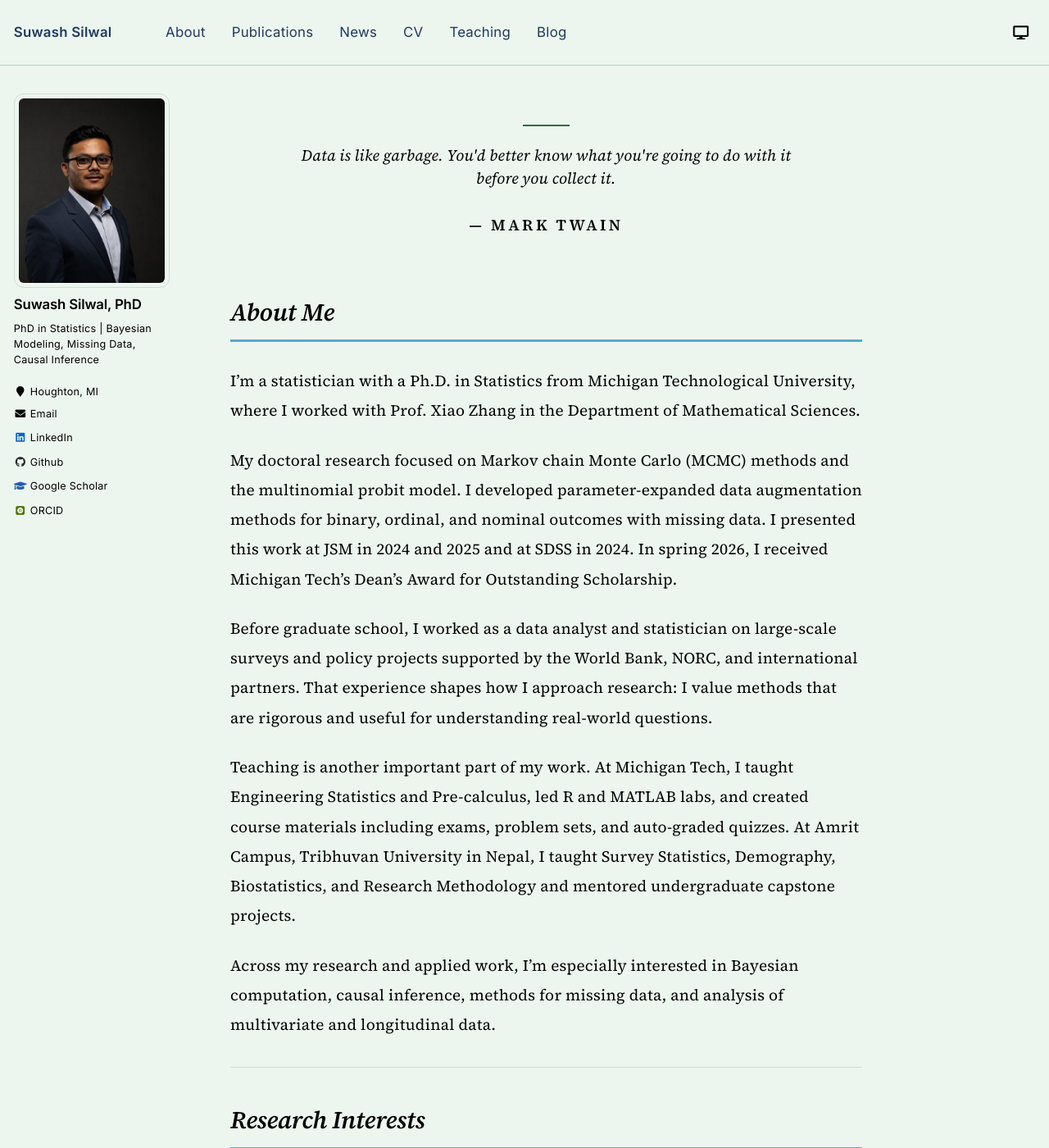
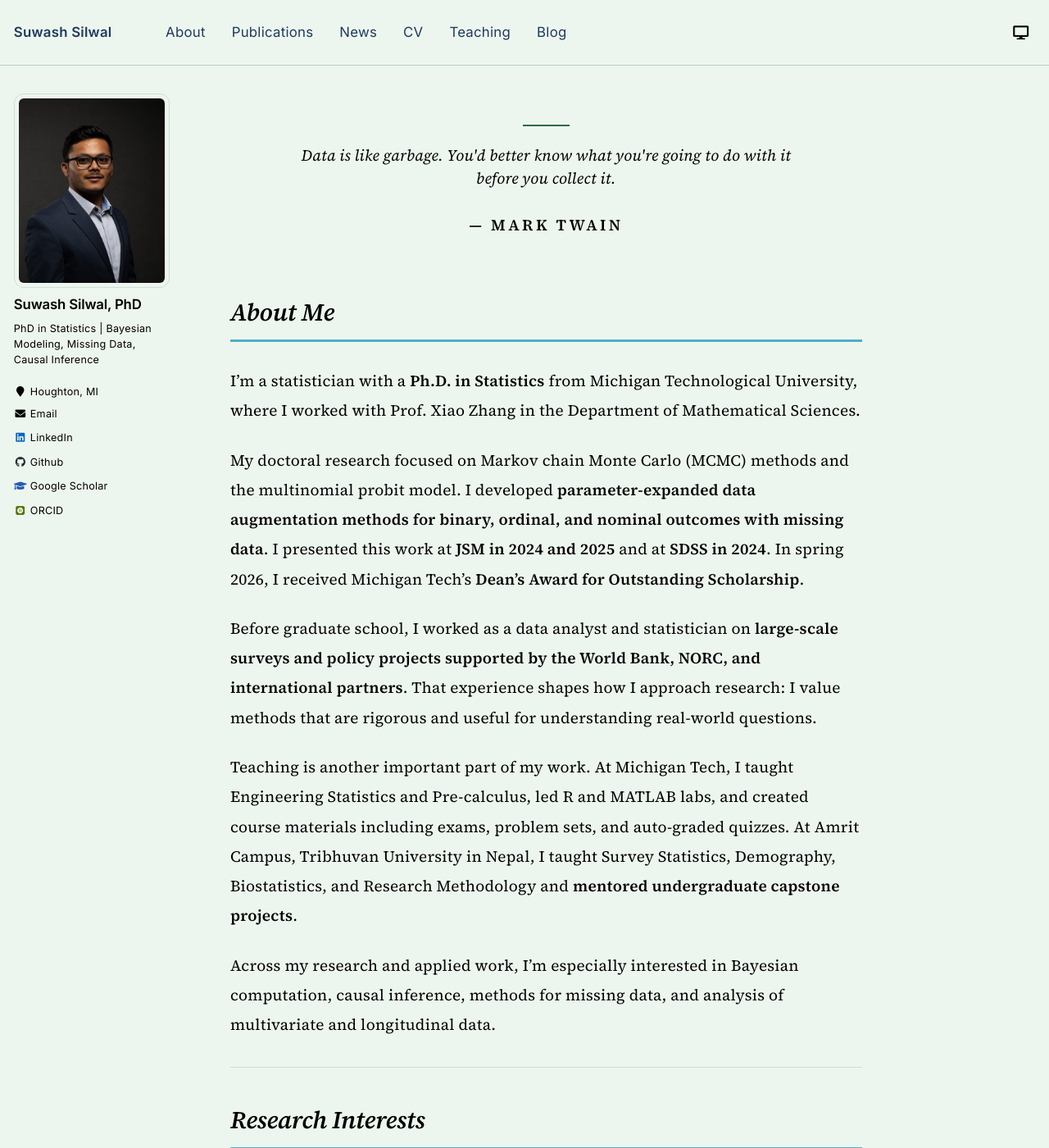
Before and after one commit to ssilwal050/ssilwal050.github.io, a Jekyll site: the page built from _pages/about.md, in a window 1280 px wide and 1400 px high. Shown: the whole window at 82% size. Built offline with Jekyll 4.4.1, drawn with Linux system fonts in a browser that asks for light colours; some web fonts are replaced.

Commit message:
Bold selected phrases in homepage About Me

```diff
--- a/_pages/about.md
+++ b/_pages/about.md
@@ -77,13 +77,13 @@ redirect_from:
 
 ## About Me
 
-I’m a statistician with a Ph.D. in Statistics from Michigan Technological University, where I worked with Prof. Xiao Zhang in the Department of Mathematical Sciences.
+I’m a statistician with a **Ph.D. in Statistics** from Michigan Technological University, where I worked with Prof. Xiao Zhang in the Department of Mathematical Sciences.
 
-My doctoral research focused on Markov chain Monte Carlo (MCMC) methods and the multinomial probit model. I developed parameter-expanded data augmentation methods for binary, ordinal, and nominal outcomes with missing data. I presented this work at JSM in 2024 and 2025 and at SDSS in 2024. In spring 2026, I received Michigan Tech’s Dean’s Award for Outstanding Scholarship.
+My doctoral research focused on Markov chain Monte Carlo (MCMC) methods and the multinomial probit model. I developed **parameter-expanded data augmentation methods for binary, ordinal, and nominal outcomes with missing data**. I presented this work at **JSM in 2024 and 2025** and at **SDSS in 2024**. In spring 2026, I received Michigan Tech’s **Dean’s Award for Outstanding Scholarship**.
 
-Before graduate school, I worked as a data analyst and statistician on large-scale surveys and policy projects supported by the World Bank, NORC, and international partners. That experience shapes how I approach research: I value methods that are rigorous and useful for understanding real-world questions.
+Before graduate school, I worked as a data analyst and statistician on **large-scale surveys and policy projects supported by the World Bank, NORC, and international partners**. That experience shapes how I approach research: I value methods that are rigorous and useful for understanding real-world questions.
 
-Teaching is another important part of my work. At Michigan Tech, I taught Engineering Statistics and Pre-calculus, led R and MATLAB labs, and created course materials including exams, problem sets, and auto-graded quizzes. At Amrit Campus, Tribhuvan University in Nepal, I taught Survey Statistics, Demography, Biostatistics, and Research Methodology and mentored undergraduate capstone projects.
+Teaching is another important part of my work. At Michigan Tech, I taught Engineering Statistics and Pre-calculus, led R and MATLAB labs, and created course materials including exams, problem sets, and auto-graded quizzes. At Amrit Campus, Tribhuvan University in Nepal, I taught Survey Statistics, Demography, Biostatistics, and Research Methodology and **mentored undergraduate capstone projects**.
 
 Across my research and applied work, I’m especially interested in Bayesian computation, causal inference, methods for missing data, and analysis of multivariate and longitudinal data.
 
```
